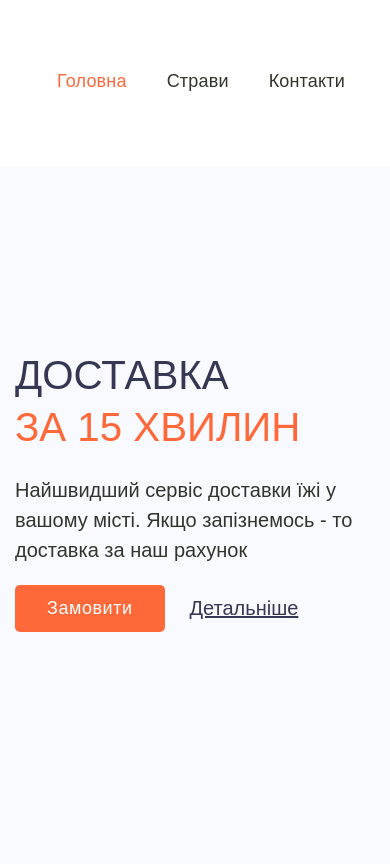
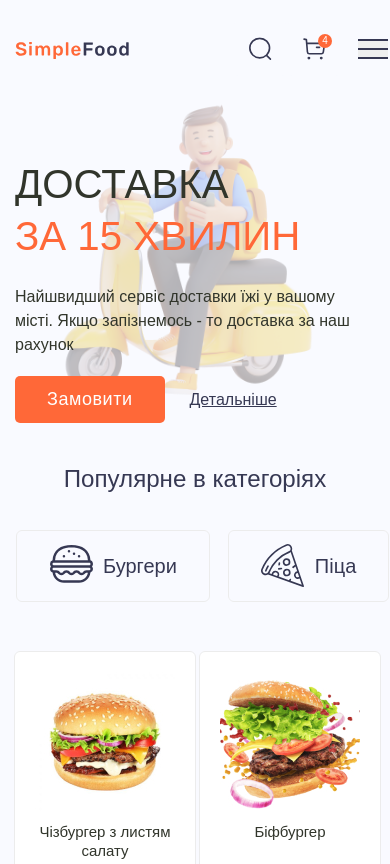
Before and after one commit to Aleksegoist/simple-food, a website: page app/index.html in a window 390 px wide. Shown: the top 864 px of the page. Drawn offline with nearby package versions, Linux system fonts and the light colour scheme; files that its build step writes are made by us from their sources; files whose address does not match are found by name; a web font is replaced by a local one.

Commit message:
added responsive

```diff
--- a/app/index.html
+++ b/app/index.html
@@ -57,6 +57,10 @@
                 <span class="sr-only">Кнопка з іконкою кошика</span>
                 <span class="btn-counter">4</span>
               </button>
+              <button class="burger" type="button">
+                <span class="burger__line"></span>
+                <span class="sr-only">Кнопка мобільного меню</span>
+              </button>
             </div>
           </nav>
         </div>
@@ -67,23 +71,33 @@
           Сервіс доставки SimpleFood - номер один в Україні
         </h1>
 
-        <section
-          class="hero mb-120"
-          style="background-image: url('images/hero_scooter_guy.png')">
+        <section class="hero mb-120">
           <h2 class="sr-only">Переваги сервісу доставку simpleFood</h2>
           <div class="container">
-            <div class="hero__title">
-              Доставка <span class="text-orange">за 15 хвилин</span>
-            </div>
-            <div class="hero__description">
-              <p>
-                Найшвидший сервіс доставки їжі у вашому місті. Якщо запізнемось
-                - то доставка за наш рахунок
-              </p>
-            </div>
-            <div class="hero__actions">
-              <a class="btn" href="#">Замовити</a>
-              <a class="td-link" href="#">Детальніше</a>
+            <div class="hero__inner">
+              <div class="hero__content">
+                <h2 class="hero__title">
+                  Доставка<br />
+                  <span class="hero__time hero__time--orange">
+                    за 15 хвилин
+                  </span>
+                </h2>
+                <div class="hero__text">
+                  <p>
+                    Найшвидший сервіс доставки їжі у вашому місті. Якщо
+                    запізнемось - то доставка за наш рахунок
+                  </p>
+                </div>
+                <div class="hero__row">
+                  <a class="btn" href="#">Замовити</a>
+                  <a class="td-link" href="#">Детальніше</a>
+                </div>
+              </div>
+              <div
+                class="hero__bg"
+                style="
+                  background-image: url('images/hero_scooter_guy.png');
+                "></div>
             </div>
           </div>
         </section>
@@ -398,9 +412,9 @@
         <section class="restaurants mb-120">
           <div class="container">
             <h2 class="title">Найкращі ресторани</h2>
-            <div class="restaurants__inner">
-              <ul class="restaurants__list">
-                <li class="restaurants__item">
+            <div class="restaurants__inner swiper">
+              <ul class="restaurants__list swiper-wrapper">
+                <li class="restaurants__item swiper-slide">
                   <article class="restaurant-card">
                     <figure class="restaurant-card__link">
                       <img
@@ -423,7 +437,7 @@
                     </div>
                   </article>
                 </li>
-                <li class="restaurants__item">
+                <li class="restaurants__item swiper-slide">
                   <article class="restaurant-card">
                     <figure class="restaurant-card__link" href="#">
                       <img
@@ -444,7 +458,7 @@
                     </div>
                   </article>
                 </li>
-                <li class="restaurants__item">
+                <li class="restaurants__item swiper-slide">
                   <article class="restaurant-card">
                     <figure class="restaurant-card__link" href="#">
                       <img
@@ -466,7 +480,7 @@
                     </div>
                   </article>
                 </li>
-                <li class="restaurants__item">
+                <li class="restaurants__item swiper-slide">
                   <article class="restaurant-card">
                     <figure class="restaurant-card__link" href="#">
                       <img
@@ -487,7 +501,7 @@
                     </div>
                   </article>
                 </li>
-                <li class="restaurants__item">
+                <li class="restaurants__item swiper-slide">
                   <article class="restaurant-card">
                     <figure class="restaurant-card__link" href="#">
                       <img
@@ -508,7 +522,7 @@
                     </div>
                   </article>
                 </li>
-                <li class="restaurants__item">
+                <li class="restaurants__item swiper-slide">
                   <article class="restaurant-card">
                     <figure class="restaurant-card__link" href="#">
                       <img
@@ -530,6 +544,9 @@
                   </article>
                 </li>
               </ul>
+            </div>
+            <div class="restaurant-card__pagination swiper-pagination">
+              <span class="sr-only">Перегляд слайдів з ресторанами</span>
             </div>
           </div>
         </section>
--- a/app/js/main.js
+++ b/app/js/main.js
@@ -43,7 +43,7 @@ document.addEventListener('DOMContentLoaded', () => {
     });
   });
 
-  const feedbackSwiper = new Swiper('.feedback-slider__inner', {
+  let feedbackSwiper = new Swiper('.feedback-slider__inner', {
     loop: false,
     speed: 1200,
     spaceBetween: 30,
@@ -60,4 +60,20 @@ document.addEventListener('DOMContentLoaded', () => {
       },
     },
   });
+
+  if (window.matchMedia('(max-width: 768px)').matches) {
+    let restaurantsSwiper = new Swiper('.restaurants__inner', {
+      slidesPerView: 1,
+      spaceBetween: 30,
+      loop: false,
+      pagination: {
+        el: '.restaurant-card__pagination',
+        clickable: true,
+        keyboard: true,
+        renderBullet: (index, className) => {
+          return `<span class="${className} restaurant-card__bullet"></span>`;
+        },
+      },
+    });
+  }
 });
--- a/app/scss/_global.scss
+++ b/app/scss/_global.scss
@@ -1,7 +1,7 @@
 body {
   font-family: 'Rubik', sans-serif;
   font-weight: 400;
-  font-size: 16px;
+  font-size: 18px;
   line-height: 1.3;
   background-color: $c-silver-100;
   color: $c-dark;
@@ -52,6 +52,10 @@ body {
   &--cart {
     &::before {
       mask-image: url('../images/sprite.svg#icon-cart');
+    }
+
+    @include md($tablet-2) {
+      margin-right: 17px;
     }
   }
 
@@ -149,6 +153,11 @@ body {
 
   &__img {
     object-fit: contain;
+
+    @include md($phone) {
+      width: 115px;
+      height: 23px;
+    }
   }
 }
 
@@ -174,6 +183,10 @@ body {
   &:active {
     outline-color: transparent;
     background-color: rgba($c-orange-900, 0.1);
+  }
+
+  @include md($tablet-2) {
+    background-color: $c-silver-100;
   }
 }
 
@@ -221,6 +234,11 @@ body {
   font-weight: 500;
   text-align: center;
   margin-bottom: 60px;
+
+  @include md($tablet) {
+    margin-bottom: 30px;
+    margin-right: 30px;
+  }
 }
 
 .btn-counter {
@@ -239,7 +257,8 @@ body {
 
 .td-link {
   background-color: transparent;
-  font-size: 20px;
+  @include fz(20, 16);
+
   line-height: 1.5;
   color: $c-darkBlue-900;
   outline: 2px solid transparent;
@@ -268,6 +287,10 @@ body {
 
 .mb-120 {
   margin-bottom: 120px;
+
+  @include md($tablet) {
+    margin-bottom: 40px;
+  }
 }
 
 .hide {
@@ -284,3 +307,9 @@ body {
   opacity: 1;
   transition: opacity 0.5s ease-in-out;
 }
+
+.burger {
+  @include md($tablet-2) {
+    @include burger;
+  }
+}
--- a/app/scss/_mixins.scss
+++ b/app/scss/_mixins.scss
@@ -1,5 +1,5 @@
 // --- Миксин уменьшения размера шрифта (адаптив) ---
-@mixin fz($max, $min, $wmax: 1920, $wmin: 375) {
+@mixin fz($max, $min, $wmax: 1905, $wmin: 375) {
   font-size: calc(
     #{$min}px + (#{$max} - #{$min}) *
       ((100vw - #{$wmin}px) / (#{$wmax} - #{$wmin}))
@@ -56,3 +56,47 @@ $breakpoints: (
     @content;
   }
 }
+
+@mixin burger {
+  width: $burgerWidth;
+  height: $burgerHeight;
+  position: relative;
+  color: $burgerColor;
+  margin-right: 7px;
+
+  &__line {
+    position: absolute;
+    left: 0;
+    top: 50%;
+    transform: translateY(-50%);
+    width: 100%;
+    height: $burgerLineHeight;
+    background-color: currentColor;
+    transition: transform 0.3s ease-in-out;
+  }
+
+  &::before,
+  &::after {
+    content: '';
+    position: absolute;
+    left: 0;
+    width: 100%;
+    height: $burgerLineHeight;
+    background-color: currentColor;
+    transition: transform 0.3s ease-in-out, top 0.3s ease-in-out;
+  }
+
+  &::before {
+    top: 0;
+  }
+
+  &::after {
+    top: calc(100% - $burgerLineHeight);
+  }
+}
+
+@mixin land($height) {
+  @media (max-height: #{$height}px) and (orientation: landscape) {
+    @content;
+  }
+}
--- a/app/scss/_vars.scss
+++ b/app/scss/_vars.scss
@@ -3,3 +3,8 @@ $phone: 600;
 $tablet: 768;
 $tablet-2: 992;
 $desktop: 1230;
+
+$burgerWidth: 30px;
+$burgerHeight: 20px;
+$burgerLineHeight: 2px;
+$burgerColor: #363853;
--- a/app/scss/parts/_categories.scss
+++ b/app/scss/parts/_categories.scss
@@ -55,10 +55,36 @@
       }
     }
   }
+
+  @include md($tablet) {
+    justify-content: flex-start;
+    overflow: scroll;
+    padding: 2px;
+    scrollbar-width: none;
+  }
 }
 
 .categories-list {
   display: grid;
   grid-template-columns: repeat(5, 1fr);
   gap: 30px;
+
+  @include md($desktop) {
+    padding-right: 25px;
+  }
+
+  @include md($tablet-2) {
+    grid-template-columns: repeat(4, 1fr);
+  }
+
+  @include md($tablet) {
+    grid-template-columns: repeat(3, 1fr);
+    gap: 15px;
+    margin-bottom: 30px;
+  }
+
+  @include md($phone) {
+    grid-template-columns: repeat(2, 1fr);
+    gap: 5px;
+  }
 }
--- a/app/scss/parts/_features-section.scss
+++ b/app/scss/parts/_features-section.scss
@@ -6,6 +6,10 @@
     max-width: 1030px;
     width: 100%;
     margin: 0 auto;
+
+    @include md($tablet) {
+      position: relative;
+    }
   }
 
   &__picture {
@@ -13,17 +17,28 @@
     height: 585px;
     background-size: contain;
     background-repeat: no-repeat;
+
+    @include md($tablet) {
+      position: absolute;
+      z-index: -1;
+      background-size: contain;
+      opacity: 0.3;
+      height: 462px;
+    }
   }
 
   &__content {
     max-width: 470px;
     width: 100%;
-    background-color: rgba($c-white, 0.85);
   }
 
   &__title {
     text-align: left;
     margin-bottom: 30px;
+
+    @include md($tablet) {
+      margin-bottom: 20px;
+    }
   }
 
   &__text {
@@ -32,10 +47,18 @@
     margin-bottom: 30px;
     @include line-clamp(4);
     @include fz(20, 18);
+
+    @include md($tablet) {
+      margin-right: 30px;
+    }
   }
 
   &__list {
     margin-bottom: 30px;
+
+    @include md($tablet) {
+      margin-bottom: 20px;
+    }
   }
 
   &__item {
@@ -44,13 +67,17 @@
 
     &:not(:last-child) {
       margin-bottom: 20px;
+
+      @include md($tablet) {
+        margin-bottom: 18px;
+      }
     }
   }
 
   &__icon {
     display: flex;
     align-items: center;
-    justify-content: start;
+    justify-content: flex-start;
 
     &::before {
       content: '';
@@ -80,5 +107,8 @@
   }
 
   &__btn {
+    @include md($tablet) {
+      font-size: 14px;
+    }
   }
 }
--- a/app/scss/parts/_header.scss
+++ b/app/scss/parts/_header.scss
@@ -18,6 +18,14 @@
     display: flex;
     align-items: center;
     gap: 42px;
+
+    @include md($desktop) {
+      padding-right: 10px;
+    }
+
+    @include md($tablet-2) {
+      justify-content: space-between;
+    }
   }
 
   &__actions {
@@ -39,6 +47,15 @@
         background-color: $c-orange-900;
       }
     }
+  }
+
+  @include md($desktop) {
+    padding-top: 22px;
+    padding-bottom: 22px;
+  }
+
+  @include md($tablet-2) {
+    background-color: $c-silver-100;
   }
 }
 
@@ -73,4 +90,8 @@
       color: $c-orange-900;
     }
   }
+
+  @include md($tablet-2) {
+    display: none;
+  }
 }
--- a/app/scss/parts/_hero-section.scss
+++ b/app/scss/parts/_hero-section.scss
@@ -1,38 +1,84 @@
-$rightPos: calc((100vw - 1170px) / 2);
+.hero {
+  align-items: center;
 
-.hero {
-  margin-top: 161px;
-  min-height: 660px;
-  display: flex;
-  align-items: center;
-  background-repeat: no-repeat;
-  background-size: contain;
-  background-position: right $rightPos center;
+  @include md($tel) {
+    margin-bottom: 65px;
+  }
 
-  &__title {
-    max-width: 480px;
-    @include fz(66, 40);
-    color: $c-darkBlue-900;
-    margin-bottom: 20px;
-    text-transform: uppercase;
-    font-weight: 500;
+  &__inner {
+    display: flex;
+    justify-content: space-between;
+    align-items: center;
+    padding-top: 159px;
 
-    span {
-      display: block;
+    @include md($tablet-2) {
+      position: relative;
     }
   }
 
-  &__description {
+  &__content {
+    max-width: 476px;
+    z-index: 1;
+
+    @include md($tablet) {
+      max-width: 350px;
+    }
+  }
+
+  &__title,
+  &__time {
+    font-weight: 500;
+    @include fz(66, 40);
+    text-transform: uppercase;
+    margin-bottom: 20px;
+    @include line-clamp(2);
+
+    &--orange {
+      color: $c-orange-900;
+      margin-bottom: 0;
+    }
+  }
+
+  &__text {
     max-width: 450px;
+    @include fz(20, 16);
     line-height: 1.5;
     margin-bottom: 20px;
-    font-size: 20px;
-    @include line-clamp(4);
+    @include line-clamp(3);
   }
 
-  &__actions {
+  &__row {
     display: flex;
+    align-items: center;
     gap: 25px;
-    align-items: center;
+  }
+
+  &__bg {
+    max-width: 560px;
+    width: 100%;
+    height: 660px;
+    background-size: cover;
+    background-repeat: no-repeat;
+
+    @include md($tablet-2) {
+      background-size: contain;
+      position: absolute;
+      max-width: 355px;
+      height: 450px;
+      right: 90px;
+      top: 100px;
+      z-index: -1;
+
+      @include md($tablet) {
+        max-width: 300px;
+        height: 350px;
+      }
+
+      @include md($phone) {
+        opacity: 0.3;
+        max-width: 255px;
+        height: 300px;
+      }
+    }
   }
 }
--- a/app/scss/parts/_restaurant-card.scss
+++ b/app/scss/parts/_restaurant-card.scss
@@ -40,7 +40,7 @@
   &__time {
     display: flex;
     align-items: center;
-    justify-content: start;
+    justify-content: flex-start;
     font-size: 18px;
     font-weight: 300;
     line-height: 30px;
@@ -79,7 +79,6 @@
       top: 50%;
       left: 50%;
       transform: translate(-50%, -50%);
-
       transition: all 0.3s;
     }
 
--- a/app/scss/parts/_restaurants-section.scss
+++ b/app/scss/parts/_restaurants-section.scss
@@ -1,9 +1,64 @@
 .restaurants {
+  &__inner {
+    overflow: visible;
+    background-color: transparent;
+
+    @include md($desktop) {
+      margin-right: 30px;
+    }
+
+    @include md($tablet) {
+      overflow: hidden;
+      width: 345px;
+      border-radius: 10px;
+      margin: 0 auto 30px;
+      padding-right: 0;
+      box-shadow: 0 3px 3px rgba(0, 0, 0, 0.1);
+    }
+  }
+
   &__list {
     display: grid;
     grid-template-columns: repeat(3, 1fr);
-    gap: 28px;
-    align-items: center;
-    justify-content: center;
+
+    @include md($desktop) {
+      grid-template-columns: repeat(2, 370px);
+    }
+
+    @include md($tablet-2) {
+      grid-template-columns: repeat(2, 345px);
+    }
+
+    @include md($tablet) {
+      display: flex;
+      justify-content: flex-start;
+    }
   }
 }
+
+.restaurant-card__bullet {
+  width: 15px;
+  height: 15px;
+  background-color: $c-gray;
+  opacity: 1;
+  outline: transparent;
+  margin: 0 !important;
+  transition: box-shadow 0.3s, background-color 0.3s;
+
+  &:not(:last-child) {
+    margin: 0 15px 0 0 !important;
+  }
+
+  &:focus {
+    box-shadow: 0 0 0 2px $c-orange-900;
+  }
+
+  &:hover {
+    background-color: rgba($c-orange-900, 0.1);
+    box-shadow: 0 0 0 2px rgba($c-orange-900, 0.7);
+  }
+
+  &:active {
+    background-color: rgba($c-orange-900, 0.5);
+  }
+}
--- a/gulpfile.js
+++ b/gulpfile.js
@@ -20,8 +20,8 @@ function browsersync() {
 
 function styles() {
   return src('app/scss/style.scss')
-    .pipe(scss({ outputStyle: 'compressed' }))
-    .pipe(concat('style.min.css'))
+    .pipe(scss())
+    .pipe(concat('style.css'))
     .pipe(
       autoprefixer({
         overrideBrowserslist: ['last 10 versions'],
```
Also changed, not shown: app/js/main.min.js.
